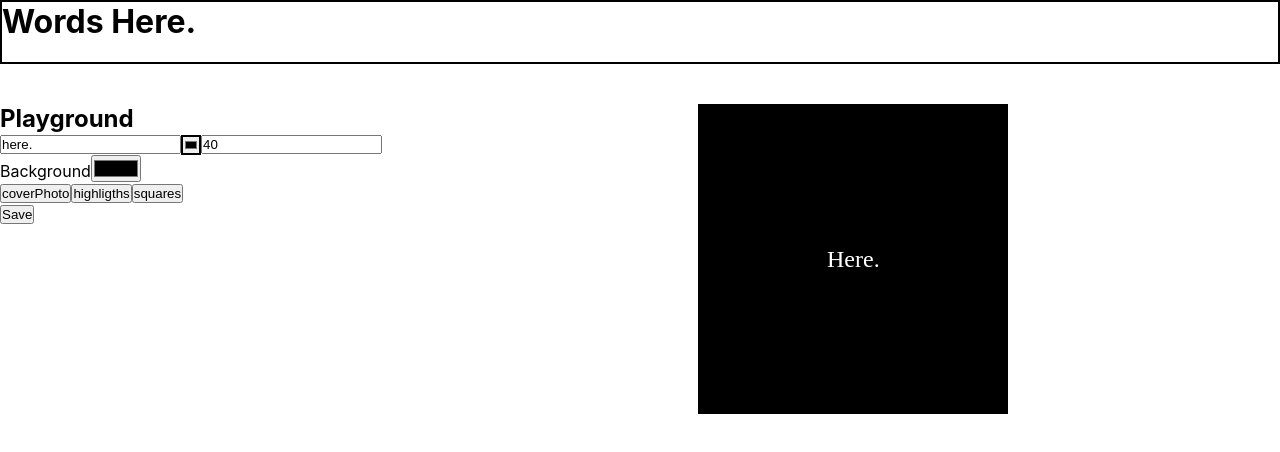
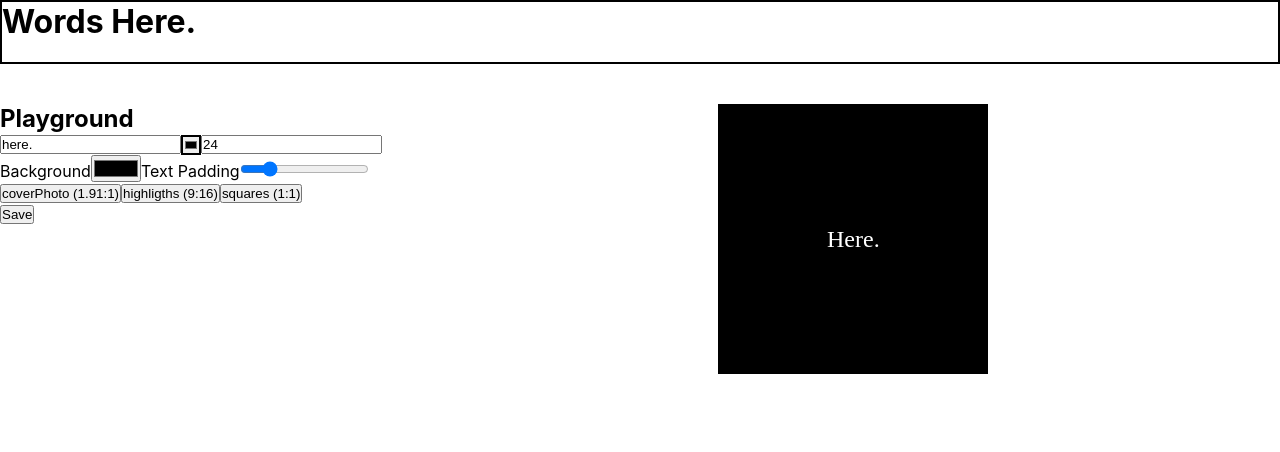
Before and after one commit to kvnal/words, a React (Create React App) app: page / in a window 1280 px wide. Shown: the top 452 px of the page. Built offline with nearby package versions, Linux system fonts and the light colour scheme; the HTML template or start-up script is replaced by a standard one; a web font is replaced by a local one.

Commit message:
padding range added

```diff
--- a/src/App.css
+++ b/src/App.css
@@ -16,7 +16,6 @@
 }
 .display{
   /* border: 2px solid black; */
-  padding: 20px;
   margin:  auto;
   display: flex;
   justify-content: center;
@@ -32,7 +31,8 @@
   src: url(./Font/Modernia-Regular.otf);
 }
 .text{
-  font-family: Noe;
+  /* font-family: Noe; */
+  font-family: -apple-system, BlinkMacSystemFont, 'Segoe UI', Roboto, Oxygen, Ubuntu, Cantarell, 'Open Sans', 'Helvetica Neue', sans-serif;
   /* font-size: 40px; */
   color: white;
   overflow-x: hidden;
--- a/src/Components/Display.js
+++ b/src/Components/Display.js
@@ -3,8 +3,8 @@ import { useState } from 'react';
 
 
 const Display = () => {
-    const [text,setText]=useState({value:"Here.", color:"#fff",size:24})
-    const [bg,setBg]=useState({color:"#000",width:1080,height:1080})
+    const [text,setText]=useState({value:"Here.", color:"#fff",size:24,padding:20})
+    const [bg,setBg]=useState({color:"#000",width:1080,height:1080,padding:20})
     const sizes={coverPhoto : [1500,500], highligths:[1080,1920],sqaures : [1080,1080]} //width x hieght
 
      function saveImage(output) {
@@ -20,6 +20,16 @@ const Display = () => {
 
 
     }
+
+     function loadFont(fontName){
+
+        var link = document.createElement('link')
+        link.rel= 'stylesheet'
+        link.type='text/css'
+        link.href=`https://fonts.googleapis.com/css2?family=${fontName.split(' ').join('+')}&display=swap`
+        document.getElementsByTagName('head')[0].appendChild(link)
+
+    }
     return (
         <div className="displaygrid">
             <div>
@@ -30,25 +40,25 @@ const Display = () => {
 
                     <input type="text" defaultValue="here." placeholder="Text" onChange={(e)=>{setText( {...text,value : e.target.value})}}/>
                     <input type="color" className="color" defaultValue="#fff"  onChange={(e)=>setText({...text,color:e.target.value})} />
-                    <input type="number" placeholder="Text Size" step="2" defaultValue="40" onChange={(e)=>setText({...text,size:e.target.value})}/>
+                    <input type="number" placeholder="Text Size" step="2" defaultValue="24" onChange={(e)=>setText({...text,size:e.target.value})}/>
                     </div>
 
                     <div>
-
                     <label htmlFor="bg">Background</label>
                     <input type="color" name="bg"   onChange={(e)=>setBg({...bg,color:e.target.value})} />
-
-                    <div>
-                        <button onClick={()=>setBg({...bg , width:sizes.coverPhoto[0] , height: sizes.coverPhoto[1]})}>coverPhoto</button>
-                        <button onClick={()=>setBg({...bg , width:sizes.highligths[0] , height: sizes.highligths[1]})}>highligths</button>
-                        <button onClick={()=>setBg({...bg , width:sizes.sqaures[0] , height: sizes.sqaures[1]})}>squares</button>
+                    <label htmlFor="padding">Text Padding</label>
+                    <input type="range" step='2' defaultValue='20' min="0" max="100" name="padding" onChange={(e)=>setText({...text,padding:e.target.value})} />
+                    <div >
+                        <button onClick={()=>setBg({...bg , width:sizes.coverPhoto[0] , height: sizes.coverPhoto[1]})}>coverPhoto (1.91:1)</button>
+                        <button onClick={()=>setBg({...bg , width:sizes.highligths[0] , height: sizes.highligths[1]})}>highligths (9:16)</button>
+                        <button onClick={()=>setBg({...bg , width:sizes.sqaures[0] , height: sizes.sqaures[1]})}>squares (1:1)</button>
                     </div>
                     </div>
                     <button onClick={()=>saveImage(text.value)}>Save</button>
                 </div>
             </div>
-        <div className="display" id="post" style={{ backgroundColor: bg.color , height:`${bg.height/4}px`, width: `${bg.width/4}px` }}>
-            <p className="text"  style={{color: text.color, fontSize:`${text.size}px`}} >{text.value}</p>
+        <div className="display" id="post" style={{ backgroundColor: bg.color , height:`${bg.height/4}px`, width: `${bg.width/4}px`}}>
+            <p className="text"  style={{color: text.color, fontSize:`${text.size}px`,padding:`0 ${text.padding}px 0 ${text.padding}px`,fontFamily: 'Zen Dots'}} >{text.value}</p>
         </div>
         </div>
     );
```
